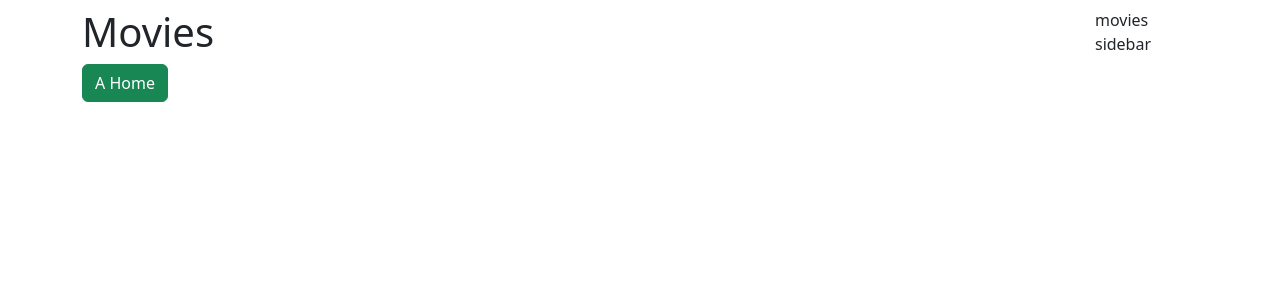
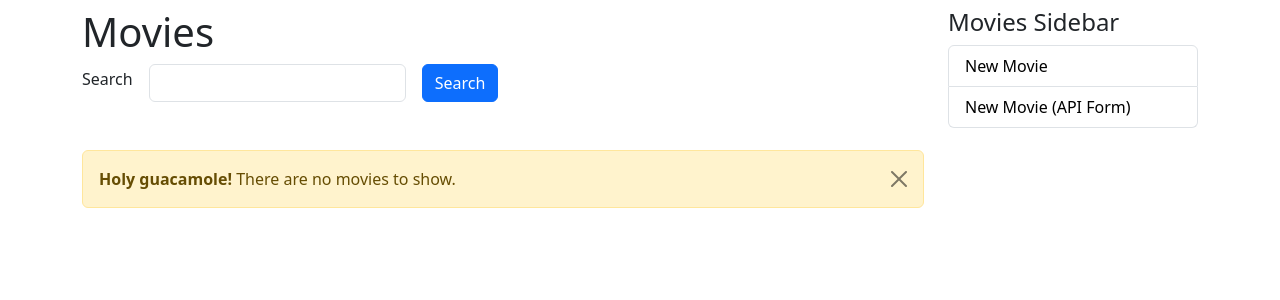
Before and after one commit to juanpanasiti/django_starwars_project, a Django app: page /movies/list/ in a window 1280 px wide. Shown: the part 56-356 px from the top of the page. Run offline with Django 4.2, Linux system fonts and the light colour scheme; data that the repository does not hold is empty.

Commit message:
Update clase 21

```diff
--- /dev/null
+++ b/movies_app/forms.py
@@ -0,0 +1,6 @@
+from django import forms
+
+class MovieForm(forms.Form):
+    title = forms.CharField()
+    order = forms.IntegerField()
+    description = forms.CharField()
--- a/movies_app/static/styles.css
+++ b/movies_app/static/styles.css
@@ -1,4 +1,5 @@
-html, body {
+html,
+body {
     height: 100%;
 }
 .active {
@@ -8,13 +9,17 @@ html, body {
 
 .container {
     display: flex;
+    column-gap: 1.5rem;
 }
 
 .main-content {
     width: 100%;
-
 }
 
 .sidebar {
-    max-width: 200px;
+    min-width: 250px;
 }
+a {
+    text-decoration: none;
+    color: black;
+}
--- a/movies_app/templates/base.html
+++ b/movies_app/templates/base.html
@@ -42,6 +42,25 @@
         </div>
     </nav>
 
+    <!-- Alerts -->
+    {% if alert %}
+    <div class="alert alert-warning alert-dismissible fade show" role="alert">
+        <strong>Holy guacamole!</strong> You should check in on some of those fields below.
+        <button type="button" class="btn-close" data-bs-dismiss="alert" aria-label="Close"></button>
+    </div>
+    {% endif %}
+    {% if success %}
+    <div class="alert alert-success alert-dismissible fade show" role="alert">
+        <strong>Success!</strong> {{ success}}
+        <button type="button" class="btn-close" data-bs-dismiss="alert" aria-label="Close"></button>
+    </div>
+    {% endif %}
+    {% if error %}
+    <div class="alert alert-warning alert-dismissible fade show" role="alert">
+        <strong>Holy guacamole!</strong> You should check in on some of those fields below.
+        <button type="button" class="btn-close" data-bs-dismiss="alert" aria-label="Close"></button>
+    </div>
+    {% endif %}
 
     <!-- Page -->
     <div class="container mt-2">
--- a/movies_app/templates/movies.html
+++ b/movies_app/templates/movies.html
@@ -2,9 +2,47 @@
 
 {% block bodyPage %}
 <h1>Movies</h1>
-<a href="{% url 'home-page' %}" class="btn btn-success"> A Home</a>
+
+<form action="." method="GET">
+    <div class="row g-3 align-items-center">
+        <div class="col-auto">
+            <label for="search-input" class="form-label">Search</label>
+        </div>
+        <div class="col-auto">
+            <input type="text" class="form-control" id="search-input" name="search">
+        </div>
+        <div class="col-auto">
+            <button type="submit" class="btn btn-primary">Search</button>
+        </div>
+    </div>
+</form>
+{% if movies %}
+<table class="table">
+    <thead>
+        <tr>
+            <th scope="col">#</th>
+            <th scope="col">Title</th>
+            <th scope="col">Description</th>
+        </tr>
+    </thead>
+    <tbody>
+        {% for movie in movies %}
+        <tr>
+            <th scope="row">{{movie.order}}</th>
+            <td>{{movie.title}}</td>
+            <td> {{movie.description}} </td>
+        </tr>
+        {% endfor %}
+    </tbody>
+</table>
+{% else %}
+<div class="alert alert-warning alert-dismissible fade show mt-5" role="alert">
+    <strong>Holy guacamole!</strong> There are no movies to show.
+    <button type="button" class="btn-close" data-bs-dismiss="alert" aria-label="Close"></button>
+</div>
+{% endif %}
 {% endblock %}
 
 {% block sideBar %}
-<p>movies sidebar</p>
+{% include 'movies_sidebar.html' %}
 {% endblock %}
--- /dev/null
+++ b/movies_app/templates/movies_sidebar.html
@@ -0,0 +1,5 @@
+<h4>Movies Sidebar</h4>
+<ul class="list-group">
+    <li class="list-group-item"><a href="{% url 'movie-form' %}">New Movie</a></li>
+    <li class="list-group-item"><a href="{% url 'movie-form-api' %}">New Movie (API Form)</a></li>
+</ul>
--- a/movies_app/urls.py
+++ b/movies_app/urls.py
@@ -6,4 +6,6 @@ from . import views
 urlpatterns = [
     path('', views.index, name='home-page'),
     path('list/', views.movies, name='movies-page'),
+    path('form/', views.movie_form, name='movie-form'),
+    path('form-api/', views.movie_form_api, name='movie-form-api'),
 ]
--- a/movies_app/views.py
+++ b/movies_app/views.py
@@ -1,4 +1,8 @@
-from django.shortcuts import render
+from django.shortcuts import render, redirect
+from django.http import HttpResponse, HttpRequest
+
+from .models import Movie
+from .forms import MovieForm
 
 # Create your views here.
 
@@ -10,7 +14,45 @@ def index(request):
     return render(request, 'home.html', context)
 
 def movies(request):
+    search_str = request.GET.get('search')
+    if search_str:
+        all_movies = Movie.objects.filter(title__icontains=search_str)
+    else:
+        all_movies = Movie.objects.all()
+
     context = {
-        'movies_page_active': 'active'
+        'movies_page_active': 'active',
+        'movies': all_movies,
     }
     return render(request, 'movies.html', context)
+
+def movie_form(request: HttpRequest) -> HttpResponse:
+
+    if request.method == 'POST':
+        movie = Movie(
+            order=int(request.POST['order']),
+            title=request.POST['title'],
+            description=request.POST['description'],
+        )
+        movie.save()
+        return redirect('movies-page')
+
+    return render(request, 'movie_form.html', {'title_h1': 'Movie Form'})
+
+def movie_form_api(request: HttpRequest) -> HttpResponse:
+
+    if request.method == 'POST':
+        form_data = MovieForm(request.POST)
+
+        if form_data.is_valid:
+            data = form_data.cleaned_data
+
+            movie = Movie(
+                order=data['order'],
+                title=data['title'],
+                description=data['description'],
+            )
+        movie.save()
+        return redirect('movies-page')
+
+    return render(request, 'movie_form.html', {'title_h1': 'Movie Form (API)'})
```
Also changed, not shown: movies_app/templates/movie_form.html (added, +27 -0 lines).
